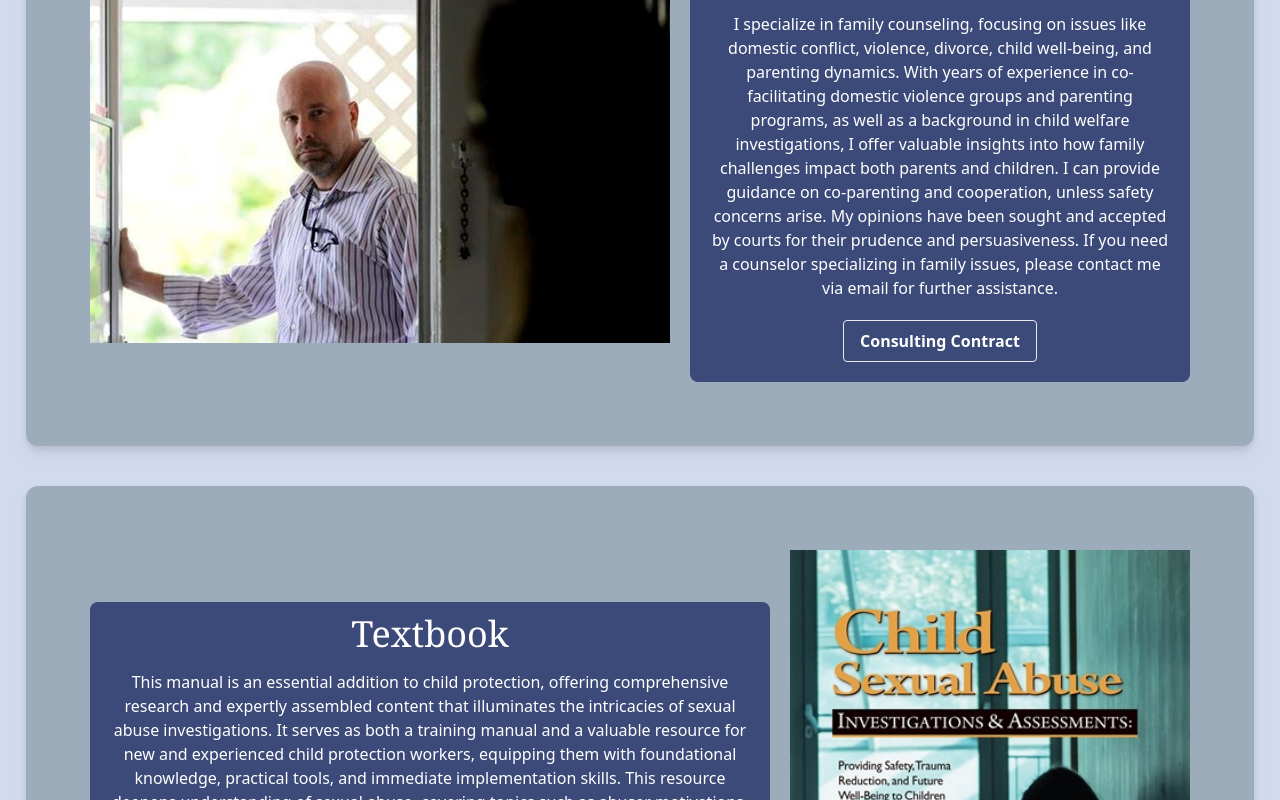
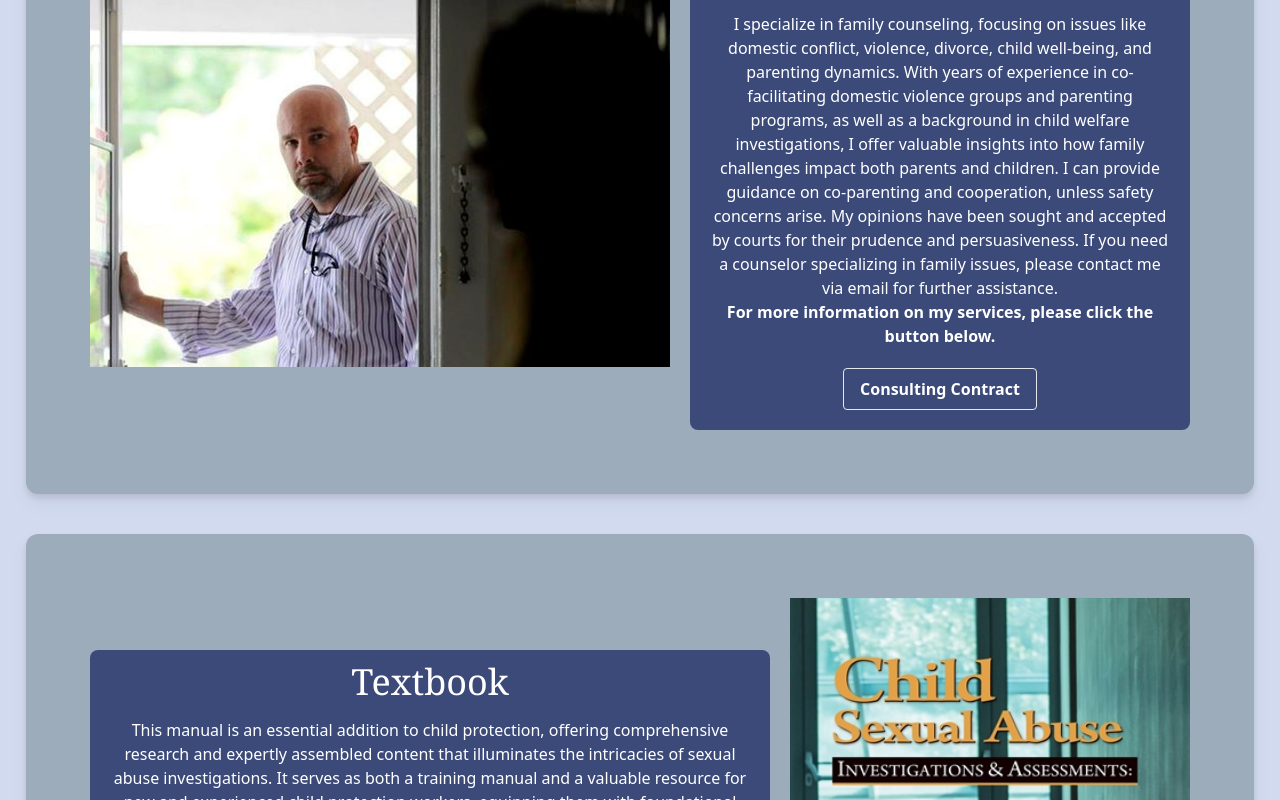
Before and after one commit to EthanCoulter/gerry-website, a React (Create React App) app: page / in a window 1280 px wide. Shown: the part 968-1768 px from the top of the page. Built offline with nearby package versions, Linux system fonts and the light colour scheme; what tw-elements would draw is missing.

Commit message:
Final touches

```diff
--- a/src/Components/Contact.jsx
+++ b/src/Components/Contact.jsx
@@ -9,7 +9,7 @@ export const Contact = () => {
     function sendEmail(e) {
         e.preventDefault();
 
-        emailjs.sendForm('gmail', 'contact_form', form.current, 'EZQx9W3ClPfJqHRHo')
+        emailjs.sendForm('gmail', 'contact_form', form.current, '8BTVcPaKfJpeKnfAA')
             .then((result) => {
                 console.log(result.text);
                 if (result.status === 200) {
--- a/src/Components/Hero.jsx
+++ b/src/Components/Hero.jsx
@@ -12,7 +12,7 @@ const Hero = () => {
                 </div>
                 <div className="flex flex-col items-center  px-5 pb-5 text-center align-center bg-main-brand-col rounded-b-lg tablet:rounded-lg tablet:w-[500px] tablet:h-[1.6 * w]  ">
                     <h1 className="text-4xl pb-4 font-serif text-white pt-3  tablet:pt-5">Services</h1>
-                    <p className=" text-white pb-5 tablet:pb-5">I specialize in family counseling, focusing on issues like domestic conflict, violence, divorce, child well-being, and parenting dynamics. With years of experience in co-facilitating domestic violence groups and parenting programs, as well as a background in child welfare investigations, I offer valuable insights into how family challenges impact both parents and children. I can provide guidance on co-parenting and cooperation, unless safety concerns arise. My opinions have been sought and accepted by courts for their prudence and persuasiveness. If you need a counselor specializing in family issues, please contact me via email for further assistance.</p>
+                    <p className=" text-white pb-5 tablet:pb-5">I specialize in family counseling, focusing on issues like domestic conflict, violence, divorce, child well-being, and parenting dynamics. With years of experience in co-facilitating domestic violence groups and parenting programs, as well as a background in child welfare investigations, I offer valuable insights into how family challenges impact both parents and children. I can provide guidance on co-parenting and cooperation, unless safety concerns arise. My opinions have been sought and accepted by courts for their prudence and persuasiveness. If you need a counselor specializing in family issues, please contact me via email for further assistance. <div className="font-bold"> For more information on my services, please click the button below.</div> </p>
                     <button className="bg-transparent py-2 px-4 border border-dark-shade rounded ease-in-out duration-200 hover:bg-dark-accent text-white font-semibold hover:text-white "> <a href={clientContract} download={clientContract} placeholder="client_contract" target="_blank" rel="noreferrer noopener">Consulting Contract</a> </button>
                 </div>
             </div>
```
